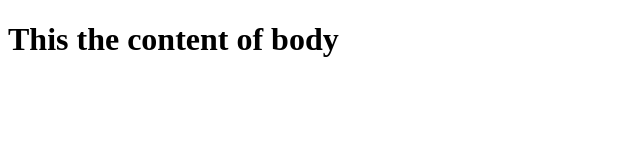
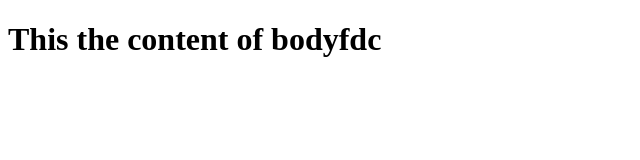
Before and after one commit to GordonOtieno/myportfolio, a website: page index.html in a window 1280 px wide. Shown: the full height of the page, 0-640 px from the left. Drawn offline with Linux system fonts and the light colour scheme.

```diff
--- a/index.html
+++ b/index.html
@@ -9,6 +9,6 @@
     <link rel="stylesheet" href="./style.css">
   </head>
   <body>
-    <h1>This the content of body</h1>
+    <h1>This the content of bodyfdc</h1>
   </body>
 </html>
```
Also changed, not shown: 1 other file.
